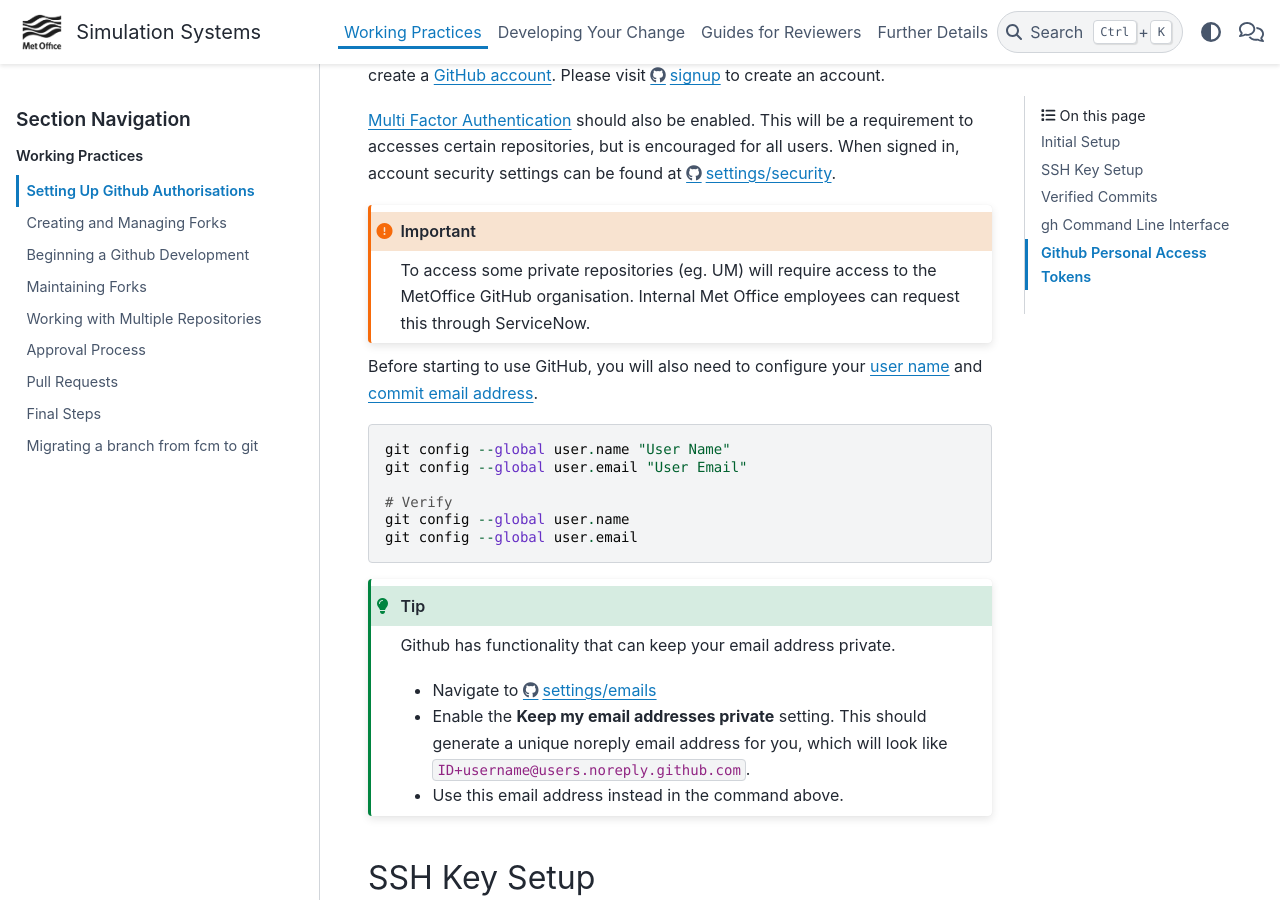
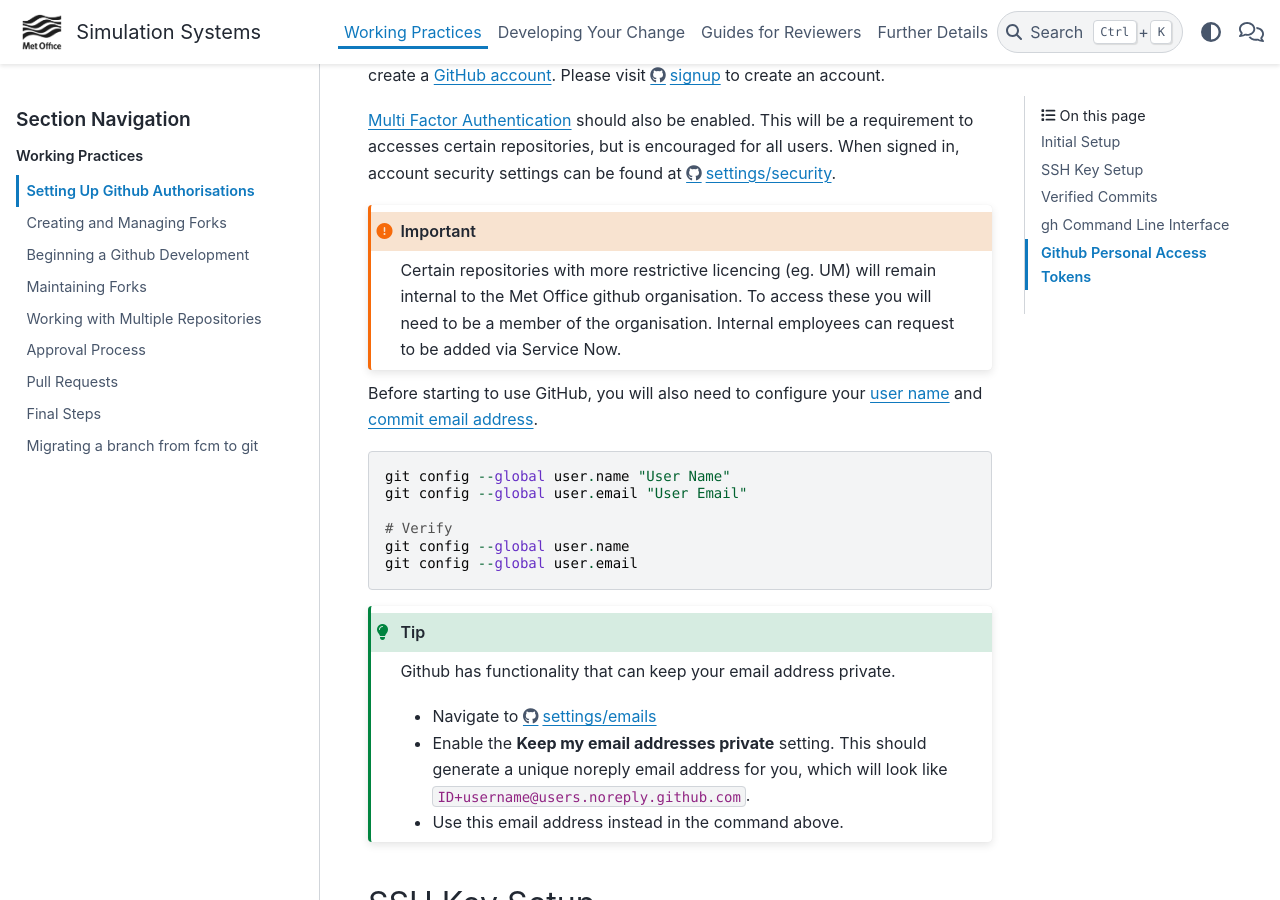
Before and after one commit to MetOffice/simulation-systems, a Sphinx documentation site: the page built from source/WorkingPractices/gh_authorisation.rst, in a window 1280 px wide and 900 px high, scrolled down 502 px. Built offline with Sphinx 7.4.7 and the PyData theme 0.15.4, drawn with Linux system fonts in a browser that asks for light colours.

Commit message:
cr comments

```diff
--- a/source/WorkingPractices/branch_migration.rst
+++ b/source/WorkingPractices/branch_migration.rst
@@ -7,8 +7,7 @@
 
     If migrating an old trac ticket, please make sure to,
 
-    * Link from the trac ticket to the new PR/Issue
-    * Link from the new PR/Issue back to the trac ticket
+    * Cross-link between both the trac ticket and github PR/Issue
     * Add a ``git_migration:#NNN`` keyword to the trac ticket to avoid duplicate
       migrated tickets
 
--- a/source/WorkingPractices/gh_authorisation.rst
+++ b/source/WorkingPractices/gh_authorisation.rst
@@ -27,9 +27,10 @@
 
 .. important::
 
-    To access some private repositories (eg. UM) will require access to the
-    MetOffice GitHub organisation. Internal Met Office employees can request
-    this through ServiceNow.
+    Certain repositories with more restrictive licencing (eg. UM) will remain
+    internal to the Met Office github organisation. To access these you will
+    need to be a member of the organisation. Internal employees can request to
+    be added via Service Now.
 
 Before starting to use GitHub, you will also need to configure your `user name
 <https://docs.github.com/en/get-started/git-basics/setting-your-username-in-git?platform=linux>`_
```
